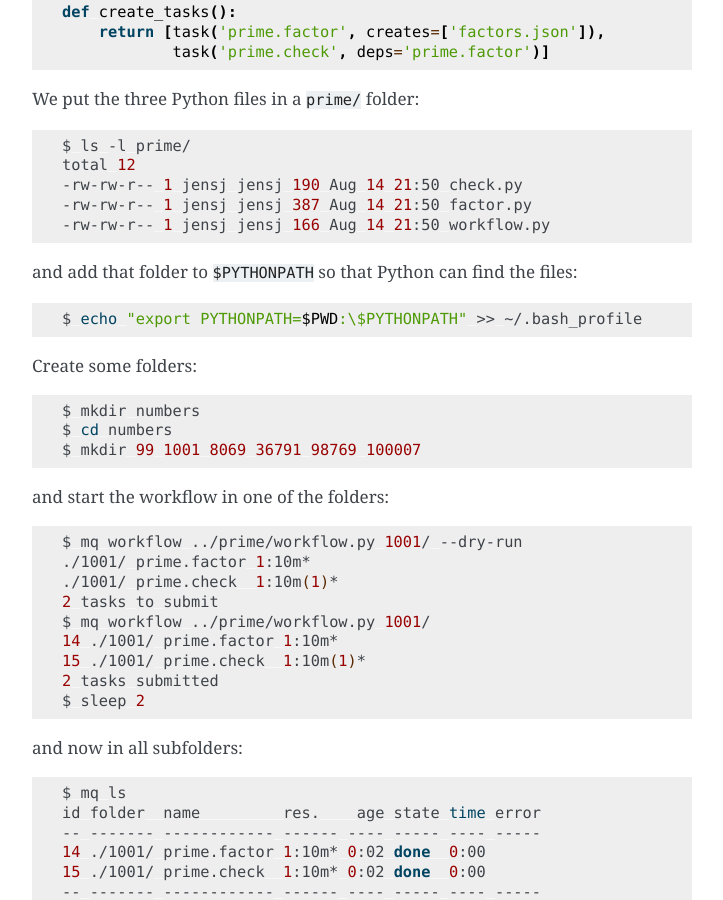
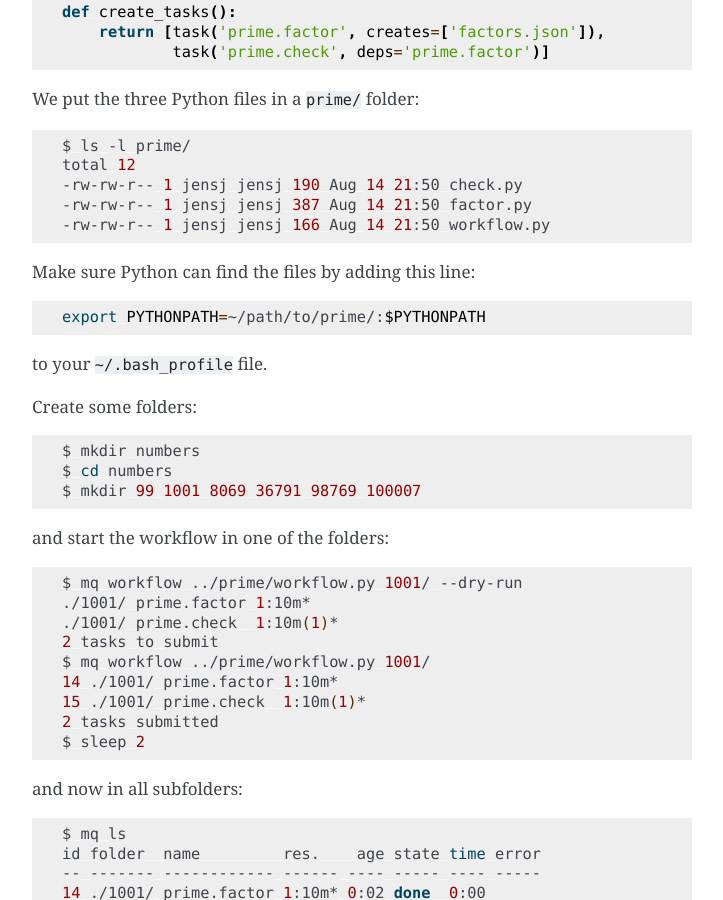
Before and after one commit to Yangxinsix/myqueue, a Sphinx documentation site: the page built from docs/workflows.rst, in a window 1280 px wide and 900 px high, scrolled down 1106 px. Shown: the whole window, without its empty margins (388-1111 px from the left). Built offline with Sphinx 7.4.7, drawn with Linux system fonts in a browser that asks for light colours.

Commit message:
Don't modify .bash_profile

```diff
--- a/docs/workflows.rst
+++ b/docs/workflows.rst
@@ -40,9 +40,11 @@ We put the three Python files in a ``prime/`` folder::
     -rw-rw-r-- 1 jensj jensj 387 Aug 14 21:50 factor.py
     -rw-rw-r-- 1 jensj jensj 166 Aug 14 21:50 workflow.py
 
-and add that folder to ``$PYTHONPATH`` so that Python can find the files::
+Make sure Python can find the files by adding this line::
 
-    $ echo "export PYTHONPATH=$PWD:\$PYTHONPATH" >> ~/.bash_profile
+    export PYTHONPATH=~/path/to/prime/:$PYTHONPATH
+
+to your ``~/.bash_profile`` file.
 
 Create some folders::
 
```
